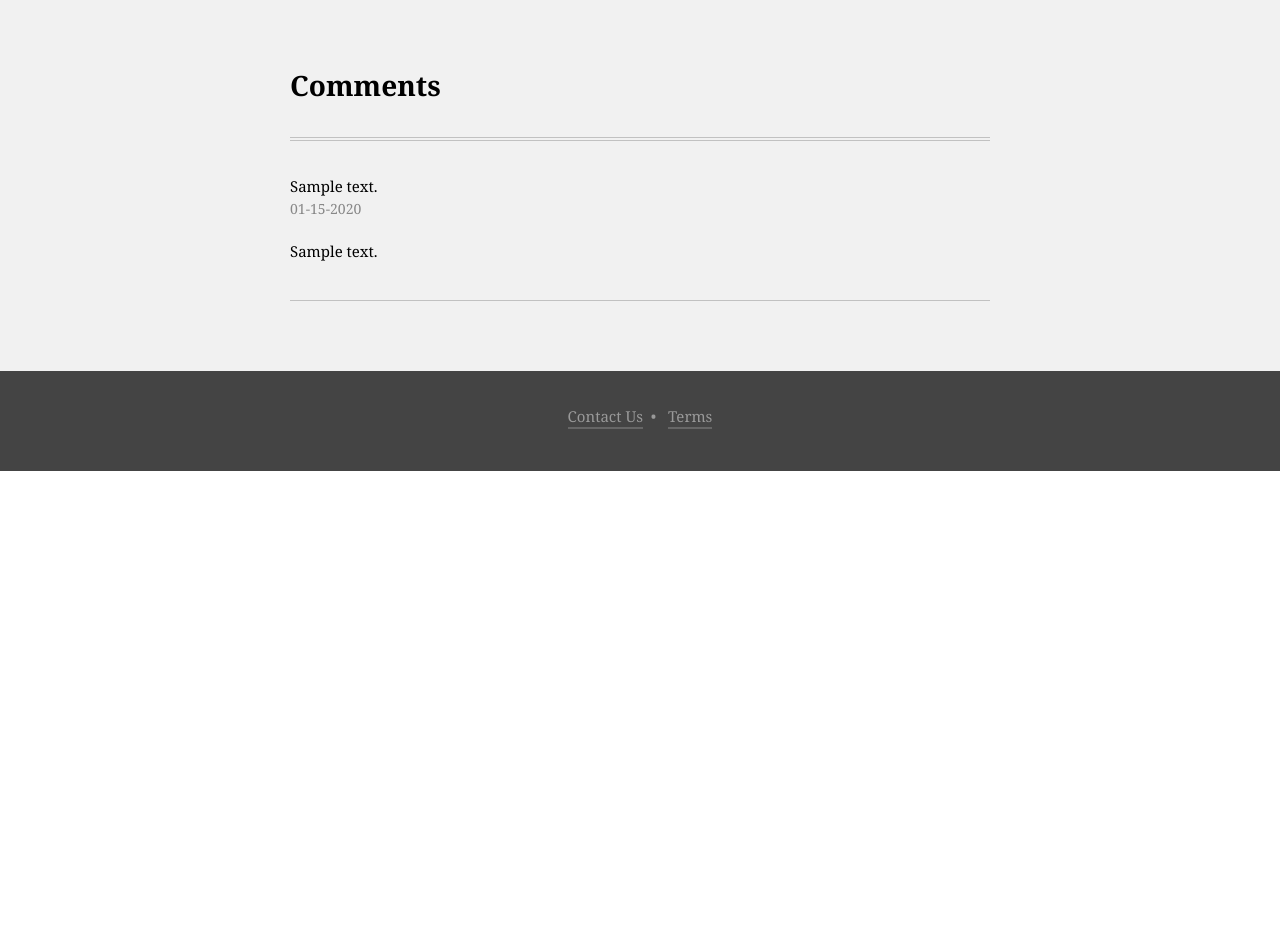
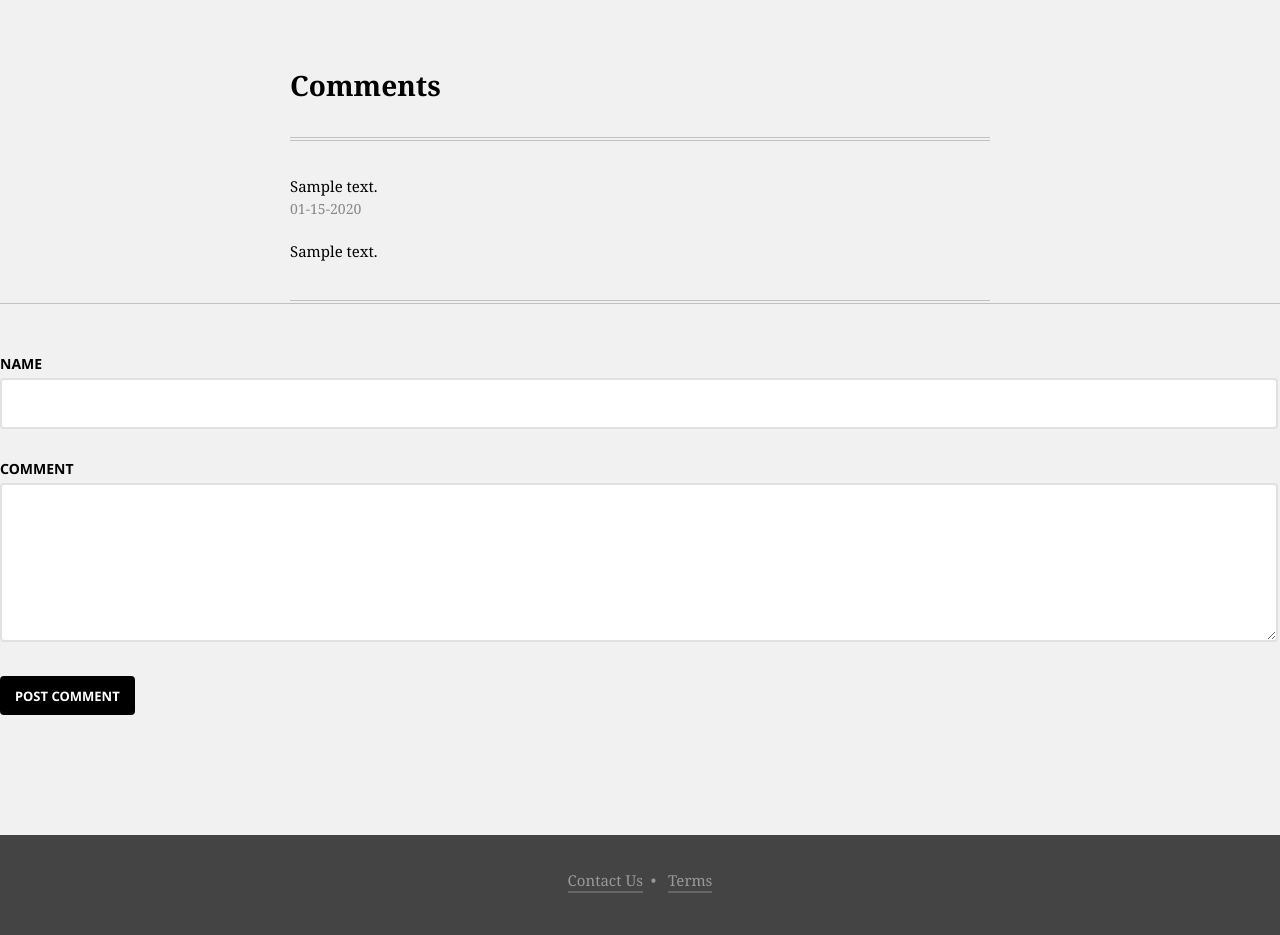
Before and after one commit to Brandon-Crosby/project5view, a PHP site: template templates/detail.twig in a window 1280 px wide. Shown: the part 528-1463 px from the top of the page. Before the commit the page ends 999 px from the top, so only its background shows below. Run offline with PHP 8.4, Linux system fonts and the light colour scheme; the template is opened without the code that fills it: most values are stand-ins (such as "Sample title", 1, 10 or a date in 2020); some libraries are stand-ins or nearby versions.

Commit message:
Add files via upload

```diff
--- a/templates/detail.twig
+++ b/templates/detail.twig
@@ -35,16 +35,26 @@
         </section>
         <section class="entry-comments">
             <div class="container">
-
-                    <h2>Comments</h2>
-
+              {% if comments %}
+                  <h2>Comments</h2>
+                    {% for comment in comments %}
                     <div class="comment">{{ comment}}
                         <time datetime="{{ comment.date }}">{{ comment.date|date('m-d-Y') }}</time>
                         <p>{{ comment.body }}</p>
                     </div>
-
-
+            {% endfor %}
+            {% endif %}
             </div>
+              <div class="new-comment">
+                <form method="post" action="/detail/{{ post.id }}">
+                  <label for="name">Name</label>
+                  <input type="text" name="name"><br>
+                  <label for="comment">Comment</label>
+                  <textarea rows="5" name="Body"></textarea>
+                  <input type="submit" value="Post Comment" class="button">
+                  <input type="hidden" name="comment_Id" value="{{ detail.id }}" >
+                </form>
+              </div>
         </section>
         <footer>
             <div>
```
Also changed, not shown: src/blog.db.
